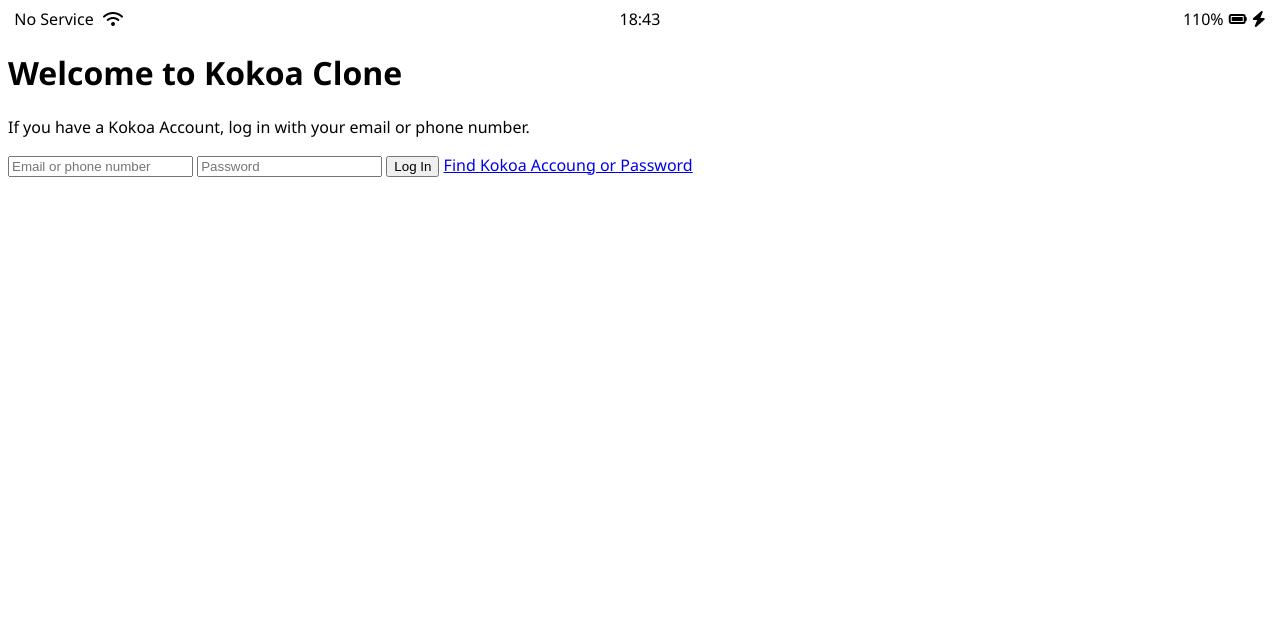
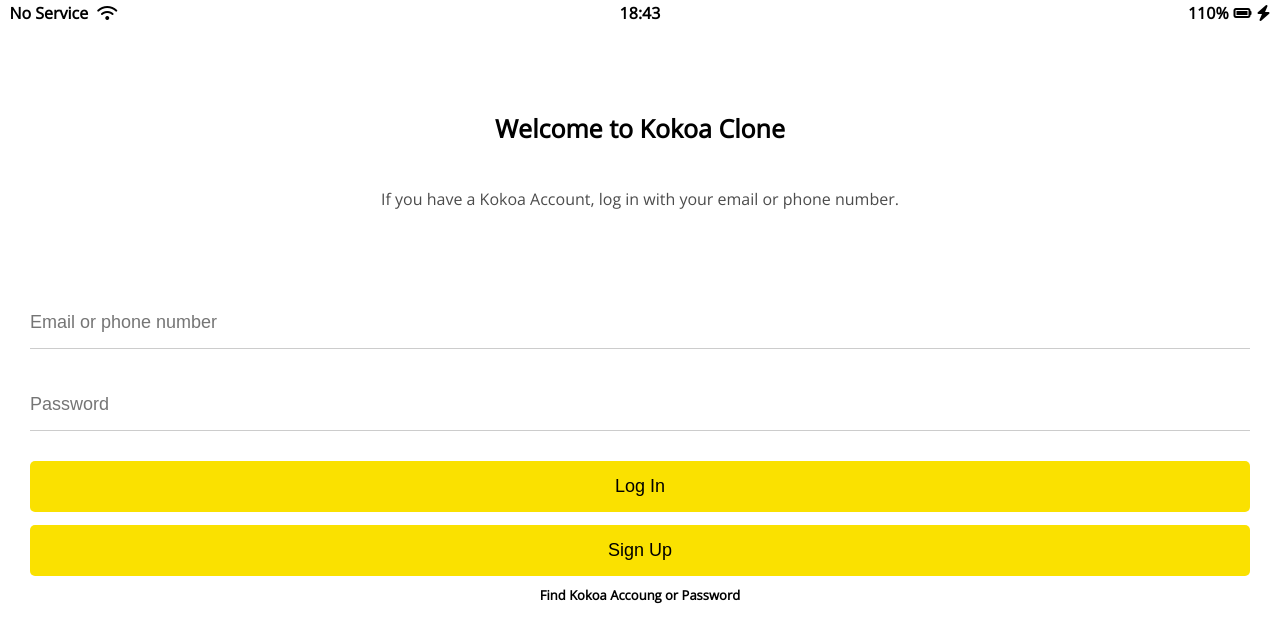
Before and after one commit to Imnamok/kokoa-clone, a plain HTML site: page index.html in a window 1280 px wide. Drawn offline with nearby package versions, Linux system fonts and the light colour scheme.

Commit message:
make a login form
add reset.css
add variables.css
add status-bar.css

```diff
--- /dev/null
+++ b/css/reset.css
@@ -0,0 +1,128 @@
+html,
+body,
+div,
+span,
+applet,
+object,
+iframe,
+h1,
+h2,
+h3,
+h4,
+h5,
+h6,
+p,
+blockquote,
+pre,
+a,
+abbr,
+acronym,
+address,
+big,
+cite,
+code,
+del,
+dfn,
+em,
+img,
+ins,
+kbd,
+q,
+s,
+samp,
+small,
+strike,
+strong,
+sub,
+sup,
+tt,
+var,
+b,
+u,
+i,
+center,
+dl,
+dt,
+dd,
+ol,
+ul,
+li,
+fieldset,
+form,
+label,
+legend,
+table,
+caption,
+tbody,
+tfoot,
+thead,
+tr,
+th,
+td,
+article,
+aside,
+canvas,
+details,
+embed,
+figure,
+figcaption,
+footer,
+header,
+hgroup,
+menu,
+nav,
+output,
+ruby,
+section,
+summary,
+time,
+mark,
+audio,
+video {
+  margin: 0;
+  padding: 0;
+  border: 0;
+  font-size: 100%;
+  font: inherit;
+  vertical-align: baseline;
+}
+/* HTML5 display-role reset for older browsers */
+article,
+aside,
+details,
+figcaption,
+figure,
+footer,
+header,
+hgroup,
+menu,
+nav,
+section {
+  display: block;
+}
+body {
+  line-height: 1;
+}
+ol,
+ul {
+  list-style: none;
+}
+blockquote,
+q {
+  quotes: none;
+}
+blockquote:before,
+blockquote:after,
+q:before,
+q:after {
+  content: "";
+  content: none;
+}
+table {
+  border-collapse: collapse;
+  border-spacing: 0;
+}
+
+input:focus {
+  outline: none;
+}
--- /dev/null
+++ b/css/status-bar.css
@@ -0,0 +1,29 @@
+.status-bar {
+  font-weight: bold;
+  display: flex;
+  justify-content: center;
+  padding: 5px 3px;
+}
+
+.status-bar__column {
+  width: 33%;
+}
+
+.status-bar__column:first-child span {
+  margin-right: 5px;
+}
+
+.status-bar__column:nth-child(2) {
+  display: flex;
+  justify-content: center;
+}
+
+.status-bar__column:last-child {
+  display: flex;
+  justify-content: flex-end;
+  align-items: center;
+}
+
+.status-bar__column .fa-battery-full {
+  margin: 0px 5px;
+}
--- a/css/styles.css
+++ b/css/styles.css
@@ -1,31 +1,68 @@
+@import "reset.css";
+@import url("https://fonts.googleapis.com/css2?family=Open+Sans:wght@300&display=swap");
+@import "status-bar.css";
+@import "variables.css";
+
 body {
-  font-family: "Segoe UI", Tahoma, Geneva, Verdana, sans-serif;
+  font-family: "Open Sans", sans-serif;
 }
 
-.status-bar {
+.welcome-header {
+  margin: 90px 0px;
+  text-align: center;
   display: flex;
-  justify-content: center;
-}
-
-.status-bar__column {
-  width: 33%;
-}
-
-.status-bar__column:first-child span {
-  margin-right: 5px;
-}
-
-.status-bar__column:nth-child(2) {
-  display: flex;
-  justify-content: center;
-}
-
-.status-bar__column:last-child {
-  display: flex;
-  justify-content: flex-end;
+  flex-direction: column;
   align-items: center;
 }
 
-.status-bar__column .fa-battery-full {
-  margin: 0px 5px;
+.welcome-header__title {
+  margin-bottom: 50px;
+  font-size: 25px;
+  font-weight: 600;
 }
+
+.welcome-header__text {
+  width: 60%;
+  opacity: 0.7;
+}
+
+#login-form {
+  display: flex;
+  flex-direction: column;
+  margin: 0px 30px;
+}
+
+#login-form input {
+  padding: 15px 0px;
+  font-size: 18px;
+  margin-bottom: 30px;
+  border: none;
+}
+
+#login-form input:not([type="submit"]) {
+  border-bottom: 1px solid rgb(0, 0, 0, 0.2);
+  transition: border-color 0.3s ease-in-out;
+}
+
+#login-form input::placeholder {
+}
+
+#login-form input:focus {
+  border-color: var(--yellow);
+}
+
+#login-form input[type="submit"] {
+  background-color: var(--yellow);
+  cursor: pointer;
+  margin-bottom: 13px;
+  padding: 15px 0px;
+  border-radius: 5px;
+}
+
+#login-form a {
+  text-align: center;
+  text-decoration: none;
+  color: inherit;
+  font-size: 13px;
+  font-weight: 600;
+}
--- /dev/null
+++ b/css/variables.css
@@ -0,0 +1,3 @@
+:root {
+  --yellow: #fae100;
+}
--- a/index.html
+++ b/index.html
@@ -33,6 +33,7 @@
       <input type="text" placeholder="Email or phone number" />
       <input type="password" placeholder="Password" />
       <input type="submit" value="Log In" />
+      <input type="submit" value="Sign Up" />
       <a href="#"> Find Kokoa Accoung or Password</a>
     </form>
 
```
